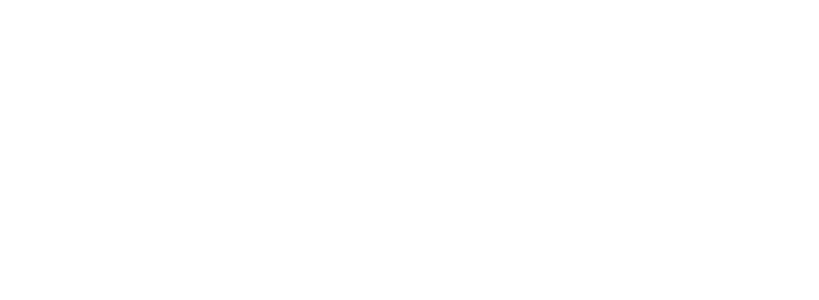
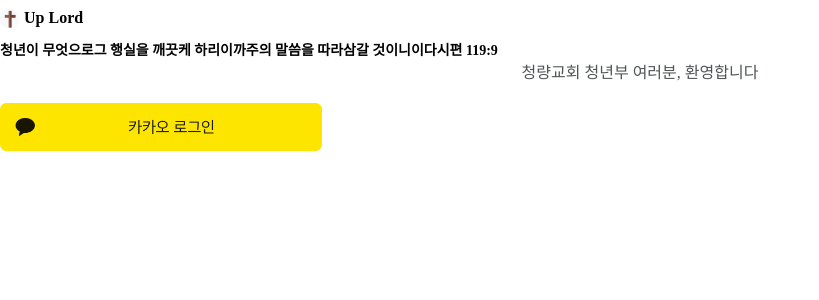
Before and after one commit to zi-nye/up-lord, a React (Create React App) app: page /oauth in a window 1280 px wide. Before the commit this address had no page. Shown: the top 300 px of the page, without its empty margins (0-819 px from the left). Built offline with nearby package versions, Linux system fonts and the light colour scheme; a web font is replaced by a local one.

Commit message:
인가 코드 백엔드로 전송

```diff
--- a/src/App.js
+++ b/src/App.js
@@ -1,13 +1,21 @@
-import React, { useState } from "react";
+import React, { useEffect, useState } from "react";
 import Login from "./Routes/Login";
 import Router from "./Routes/router";
 
 function App() {
-  const [isLoggedIn, setIsLoggedIn] = useState(true);
+  const [isLoggedIn, setIsLoggedIn] = useState(false);
 
   const onClickLoginBtn = () => {
-    setIsLoggedIn(true);
+    const REST_API_KEY = process.env.REACT_APP_REST_API_KEY;
+    const REDIRECT_URI = "http://localhost:3000/oauth";
+    const KAKAO_AUTH_URI = `https://kauth.kakao.com/oauth/authorize?client_id=${REST_API_KEY}&redirect_uri=${REDIRECT_URI}&response_type=code`;
+    window.location.href = KAKAO_AUTH_URI;
   };
+
+  useEffect(() => {
+    const code = new URL(window.location.href).searchParams.get("code");
+    console.log(code);
+  }, []);
 
   return (
     <div className="App">
--- a/src/Routes/Login.module.css
+++ b/src/Routes/Login.module.css
@@ -43,6 +43,9 @@ html {
 .subtitle1,
 .subtitle2 {
   padding-bottom: 0.357rem;
+}
+.kakaoLoginImgDiv {
+  cursor: pointer;
 }
 .kakaoLoginImg {
   width: 23rem;
```
Also changed, not shown: 1 other file (tests, documents, lock files or other folders).
